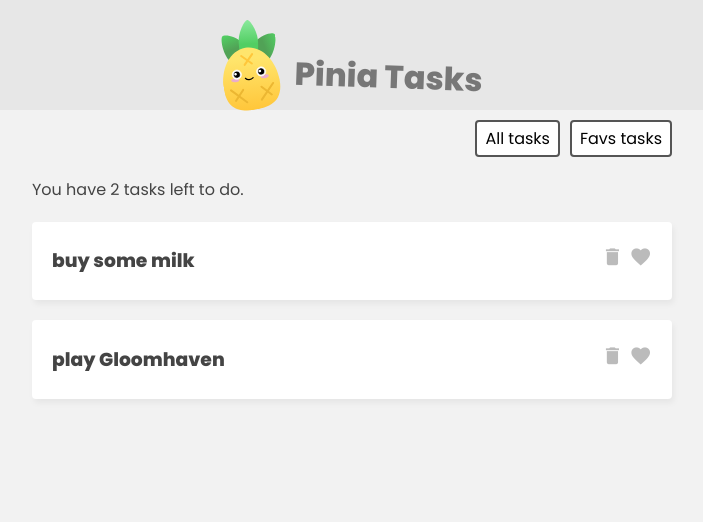
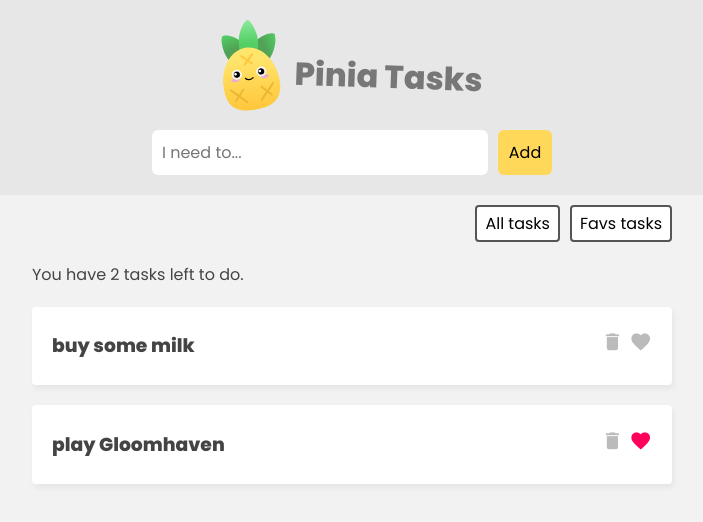
Before and after one commit to cblokkeel/pinia-tasks, a Vue app: page / in a window 1280 px wide. Shown: the top 522 px of the page, without its empty margins (288-991 px from the left). Built offline with nearby package versions, Linux system fonts and the light colour scheme.

Commit message:
add actions in task store and a form to create a new task

```diff
--- a/src/App.vue
+++ b/src/App.vue
@@ -4,6 +4,10 @@
       <img src="./assets/pinia-logo.svg" alt="pinia logo">
       <h1>Pinia Tasks</h1>
     </header>
+
+    <div class="new-task-form">
+      <TaskForm />
+    </div>
 
     <nav class="filter">
       <button @click="handleUpdateFilter('all')">All tasks</button>
@@ -28,6 +32,7 @@
 <script setup lang="ts">
 import { ref } from 'vue';
 import TaskDetails from './components/TaskDetails.vue';
+import TaskForm from './components/TaskForm.vue';
 import { useTaskStore } from './stores/TaskStore';
 
 const taskStore = useTaskStore();
--- a/src/assets/main.css
+++ b/src/assets/main.css
@@ -59,6 +59,10 @@
   color: #bbb;
 }
 
+.task i.active {
+  color: #ff005d;
+}
+
 .filter {
   width: 640px;
   margin: 10px auto;
@@ -75,3 +79,31 @@
   font-size: 0.8em;
   font-size: 1em;
 }
+
+.new-task-form {
+  background: #e7e7e7;
+  padding: 20px 0;
+}
+form {
+  max-width: 400px;
+  margin: 0 auto;
+  display: grid;
+  grid-template-columns: 3fr 1fr;
+  gap: 10px;
+}
+form button {
+  background: #ffd859;
+  border: 0;
+  padding: 10px;
+  font-family: "Poppins";
+  border-radius: 6px;
+  cursor: pointer;
+  font-size: 1em;
+}
+form input {
+  border: 0;
+  padding: 10px;
+  border-radius: 6px;
+  color: #555;
+  font-size: 1em;
+}
--- a/src/components/TaskDetails.vue
+++ b/src/components/TaskDetails.vue
@@ -2,19 +2,20 @@
     <div class="task">
         <h3>{{ task.title }}</h3>
         <div class="icons">
-            <i class="material-icons">delete</i>
-            <i class="material-icons">favorite</i>
+            <i class="material-icons" @click="taskStore.deleteTask(task.id)">delete</i>
+            <i class="material-icons" :class="{ active: task.isFav }" @click="taskStore.updateFavoriteTask(task.id)">favorite</i>
         </div>
     </div>
 </template>
 
 <script setup lang="ts">
-    import type { Task } from '../stores/TaskStore';
+import { useTaskStore, type Task } from '../stores/TaskStore';
 
-    interface Props {
-        task: Task
-    }
+interface Props {
+    task: Task
+}
 
-    const props = defineProps<Props>();
+const props = defineProps<Props>();
 
+const taskStore = useTaskStore();
 </script>
--- /dev/null
+++ b/src/components/TaskForm.vue
@@ -0,0 +1,27 @@
+<template>
+    <form @submit.prevent="handleSubmit">
+        <input
+            type="text"
+            placeholder="I need to..."
+            v-model="newTask"
+        >
+        <button>Add</button>
+    </form>
+</template>
+
+<script setup lang="ts">
+import { useTaskStore } from '@/stores/TaskStore';
+import { ref } from 'vue';
+
+const taskStore = useTaskStore();
+
+const handleSubmit = () => {
+    if (newTask.value.length > 0) {
+        // not a best practice to use math.random for id here. in a real world project, i would have used uuid for ids
+        taskStore.addTask({ id: Math.floor(Math.random() * 10000), title: newTask.value, isFav: false });
+        newTask.value = '';
+    }
+}
+
+const newTask = ref<string>('');
+</script>
--- a/src/stores/TaskStore.ts
+++ b/src/stores/TaskStore.ts
@@ -23,6 +23,18 @@
         getTotalCount(): number {
             return this.tasks.length;
         }
+    },
+    actions: {
+        addTask(task: Task) {
+            this.tasks.push(task);
+        },
+        deleteTask(id: number) {
+            this.tasks = this.tasks.filter(task => task.id !== id);
+        },
+        updateFavoriteTask(id: number) {
+            const task = this.tasks.find(task => task.id === id);
+            if (task) { task.isFav = !task.isFav; }
+        }
     }
 });
 
```
Lines whose indentation alone changed are shown as unchanged.
